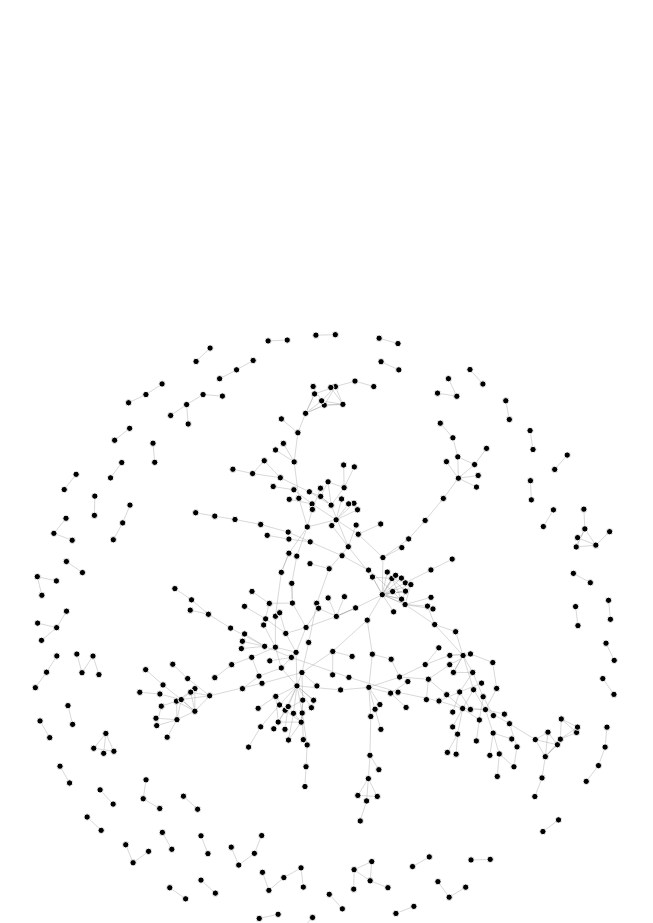
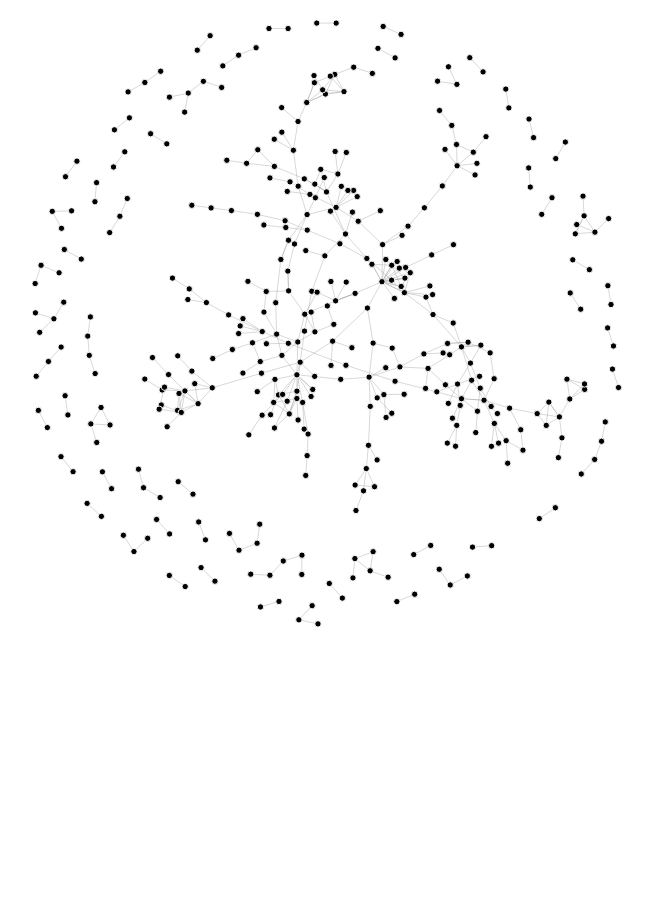
Before and after one commit to wongjustinyc/wongjustinyc.github.io, a plain HTML site: page index.html in a window 1280 px wide. Shown: the top 923 px of the page, without its empty margins (307-960 px from the left). After the commit the page ends 800 px from the top, so only its background shows below. Drawn offline with nearby package versions, Linux system fonts and the light colour scheme; animation ran at ten frames a second.

Commit message:
Update index.html

```diff
--- a/index.html
+++ b/index.html
@@ -7,7 +7,7 @@
 <body>
     <script>
         width = 1000
-        height = 1000
+        height = 500
 
         const svg = d3.selectAll("body")
             .append("svg")
```
